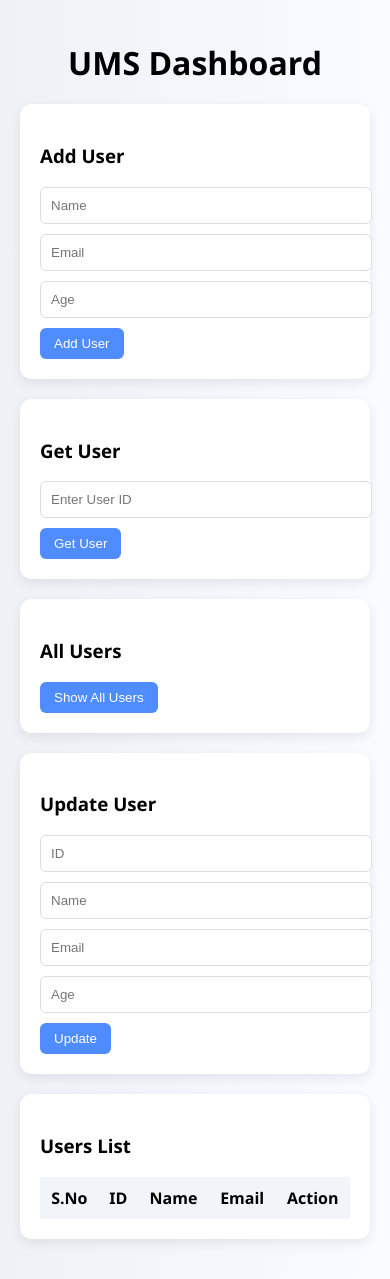
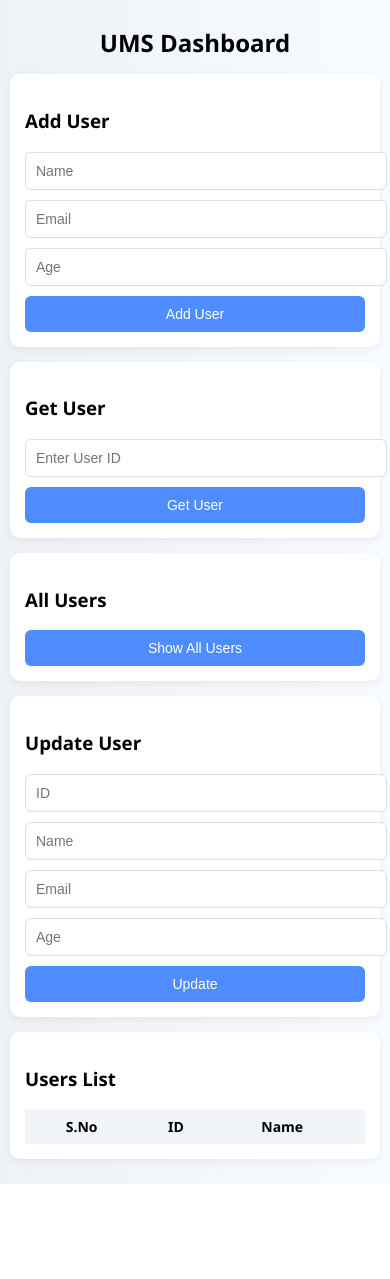
Before and after one commit to thaniyelraja/ums-crud-react, a React (Create React App) app: page / in a window 390 px wide. After the commit the page ends 1184 px from the top, so only its background shows below. Built offline with nearby package versions, Linux system fonts and the light colour scheme.

Commit message:
fix: added mobile responsive

```diff
--- a/src/App.js
+++ b/src/App.js
@@ -7,14 +7,21 @@ function App() {
       fontFamily: "Segoe UI, sans-serif",
       background: "linear-gradient(to right, #eef2f7, #f8fbff)",
       minHeight: "100vh",
-      padding: "20px"
+      padding: "10px",
+      maxWidth: "900px",
+      margin: "auto"
+    },
+    title: {
+      textAlign: "center",
+      marginBottom: "15px",
+      fontSize: "24px"
     },
     card: {
       background: "#ffffff",
-      padding: "20px",
-      marginBottom: "20px",
-      borderRadius: "12px",
-      boxShadow: "0 4px 12px rgba(0,0,0,0.08)"
+      padding: "15px",
+      marginBottom: "15px",
+      borderRadius: "10px",
+      boxShadow: "0 3px 10px rgba(0,0,0,0.06)"
     },
     input: {
       display: "block",
@@ -22,16 +29,18 @@ function App() {
       padding: "10px",
       marginBottom: "10px",
       borderRadius: "6px",
-      border: "1px solid #ddd"
+      border: "1px solid #ddd",
+      fontSize: "14px"
     },
     button: {
-      padding: "8px 14px",
+      padding: "10px",
+      width: "100%",
       border: "none",
       borderRadius: "6px",
       cursor: "pointer",
-      marginRight: "8px",
       background: "#4f8cff",
-      color: "#fff"
+      color: "#fff",
+      fontSize: "14px"
     },
     deleteBtn: {
       background: "#ff5c5c",
@@ -41,21 +50,23 @@ function App() {
       borderRadius: "6px",
       cursor: "pointer"
     },
+    tableWrapper: {
+      overflowX: "auto"
+    },
     table: {
       width: "100%",
+      minWidth: "600px",
       borderCollapse: "collapse"
     },
     th: {
       background: "#f1f5f9",
-      padding: "10px"
+      padding: "8px",
+      fontSize: "14px"
     },
     td: {
-      padding: "10px",
-      textAlign: "center"
-    },
-    title: {
+      padding: "8px",
       textAlign: "center",
-      marginBottom: "20px"
+      fontSize: "13px"
     }
   };
 
@@ -171,6 +182,8 @@ function App() {
 
       <div style={styles.card}>
         <h3>Users List</h3>
+
+        <div style={styles.tableWrapper}>
           <table style={styles.table}>
             <thead>
               <tr>
@@ -181,6 +194,7 @@ function App() {
                 <th style={styles.th}>Action</th>
               </tr>
             </thead>
+
             <tbody>
               {users.map((u, index) => (
                 <tr key={u.id}>
@@ -194,7 +208,10 @@ function App() {
                 </tr>
               ))}
             </tbody>
+
           </table>
+        </div>
+
       </div>
     </div>
   );
```
Lines whose indentation alone changed are shown as unchanged.
